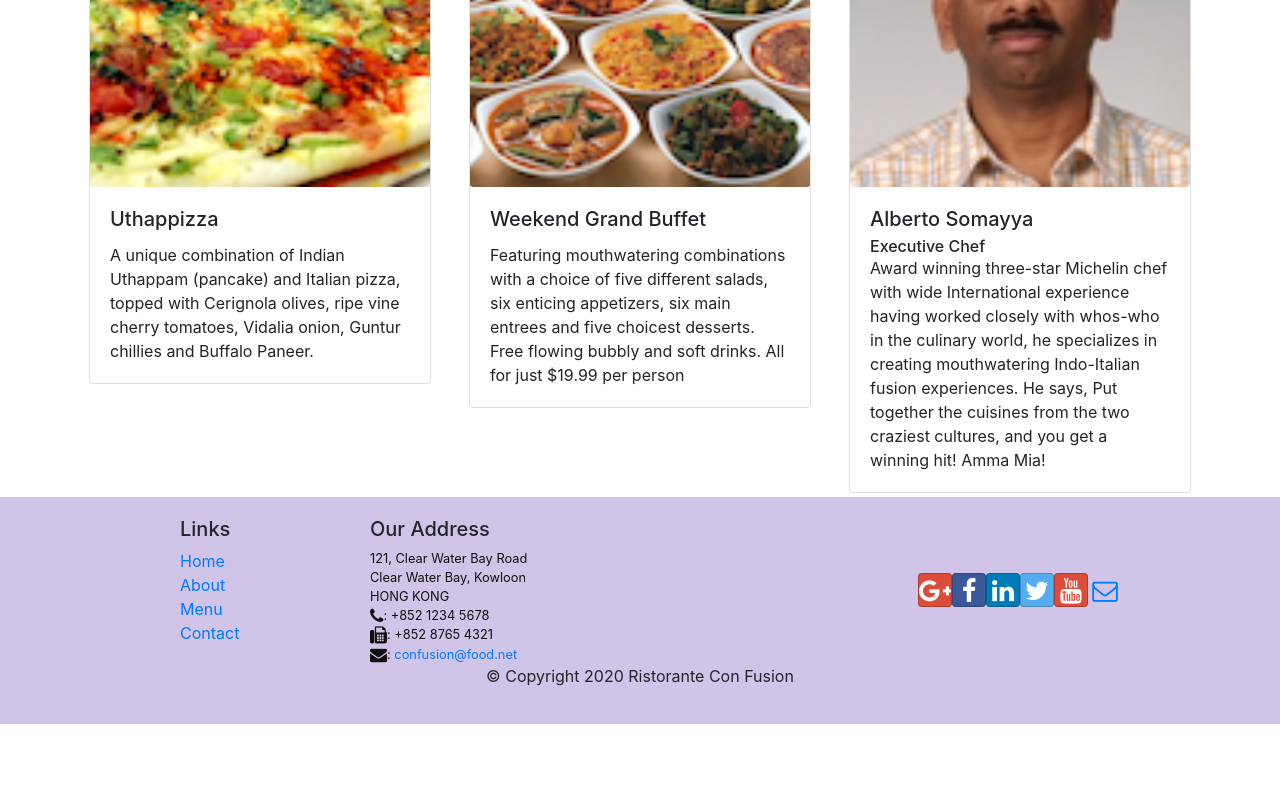
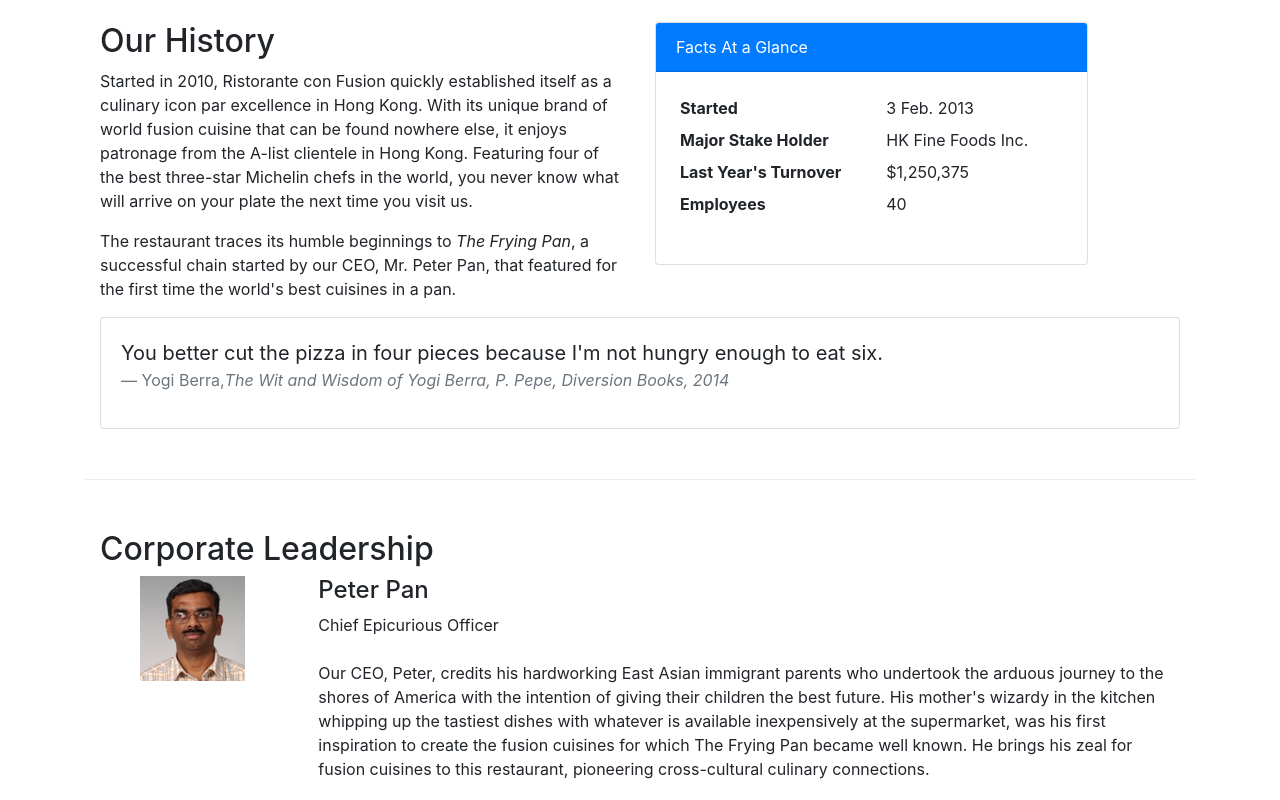
Before and after one commit to heet2201/React_Restaurant_App, a React (Create React App) app: page /aboutus in a window 1280 px wide. Before the commit this address led to /home. Shown: the part 500-1300 px from the top of the page. Before the commit the page ends 1224 px from the top, so only its background shows below. Built offline with nearby package versions, Linux system fonts and the light colour scheme.

Commit message:
Assign 2

```diff
--- /dev/null
+++ b/src/AboutUs.js
@@ -0,0 +1,72 @@
+import React from 'react';
+import { Breadcrumb, BreadcrumbItem, Card, CardBody, CardHeader, Media } from 'reactstrap';
+import { Link } from 'react-router-dom';
+import RenderLeader from './components/RenderLeaderComponenet';
+
+function About(props) {
+
+    return(
+        <div className="container">
+            <div className="row">
+                <Breadcrumb>
+                    <BreadcrumbItem><Link to="/home">Home</Link></BreadcrumbItem>
+                    <BreadcrumbItem active>About Us</BreadcrumbItem>
+                </Breadcrumb>
+                <div className="col-12">
+                    <h3>About Us</h3>
+                    <hr />
+                </div>
+            </div>
+            <div className="row row-content">
+                <div className="col-12 col-md-6">
+                    <h2>Our History</h2>
+                    <p>Started in 2010, Ristorante con Fusion quickly established itself as a culinary icon par excellence in Hong Kong. With its unique brand of world fusion cuisine that can be found nowhere else, it enjoys patronage from the A-list clientele in Hong Kong.  Featuring four of the best three-star Michelin chefs in the world, you never know what will arrive on your plate the next time you visit us.</p>
+                    <p>The restaurant traces its humble beginnings to <em>The Frying Pan</em>, a successful chain started by our CEO, Mr. Peter Pan, that featured for the first time the world's best cuisines in a pan.</p>
+                </div>
+                <div className="col-12 col-md-5">
+                    <Card>
+                        <CardHeader className="bg-primary text-white">Facts At a Glance</CardHeader>
+                        <CardBody>
+                            <dl className="row p-1">
+                                <dt className="col-6">Started</dt>
+                                <dd className="col-6">3 Feb. 2013</dd>
+                                <dt className="col-6">Major Stake Holder</dt>
+                                <dd className="col-6">HK Fine Foods Inc.</dd>
+                                <dt className="col-6">Last Year's Turnover</dt>
+                                <dd className="col-6">$1,250,375</dd>
+                                <dt className="col-6">Employees</dt>
+                                <dd className="col-6">40</dd>
+                            </dl>
+                        </CardBody>
+                    </Card>
+                </div>
+                <div className="col-12">
+                    <Card>
+                        <CardBody className="bg-faded">
+                            <blockquote className="blockquote">
+                                <p className="mb-0">You better cut the pizza in four pieces because
+                                    I'm not hungry enough to eat six.</p>
+                                <footer className="blockquote-footer">Yogi Berra,
+                                <cite title="Source Title">The Wit and Wisdom of Yogi Berra,
+                                    P. Pepe, Diversion Books, 2014</cite>
+                                </footer>
+                            </blockquote>
+                        </CardBody>
+                    </Card>
+                </div>
+            </div>
+            <div className="row row-content">
+                <div className="col-12">
+                    <h2>Corporate Leadership</h2>
+                </div>
+                <div className="col-12">
+                    <Media list>
+                        <RenderLeader leaders={props.leaders}/>
+                    </Media>
+                </div>
+            </div>
+        </div>
+    );
+}
+
+export default About;
--- a/src/components/MainComponent.js
+++ b/src/components/MainComponent.js
@@ -5,6 +5,7 @@ import Contact from './ContactComponent';
 import Header from './HeaderComponent';
 import Footer from './FooterComponent';
 import Home from './HomeComponent';
+import About from './../AboutUs';
 import './../App.css';
 import { DISHES } from './../shared/dishes';
 import { COMMENTS } from './../shared/comments';
@@ -70,6 +71,7 @@ class Main extends Component {
             <Route exact path="/menu" component={() => <Menu dishes={this.state.dishes} />} />
             <Route path="/menu/:dishId" component={DishWithId} />
             <Route exact path="/contactus" component={Contact} />
+            <Route path="/aboutus" component={() => <About leaders={this.state.leaders} />} />
             <Redirect to="/home" />
           </Switch>
           <Footer />
--- /dev/null
+++ b/src/components/RenderLeaderComponenet.js
@@ -0,0 +1,40 @@
+import React from 'react';
+import { Media } from 'reactstrap';
+
+function RenderLeader(props) {
+
+    const leaders = props.leaders.map((leader) => {
+        return (
+            <div>
+                <div className="row">
+                    <div className="col-2">
+                        <Media left href="#">
+                            <Media object src={leader.image} alt={leader.name} />
+                        </Media>
+                    </div>
+
+                    <div className="col">
+                        <Media body>
+                            <Media heading>
+                                {leader.name}
+                            </Media>
+                            {leader.designation}
+                            <br /><br />
+                            {leader.description}
+                        </Media>
+                    </div>
+                </div>
+
+                <br />
+            </div>
+        );
+    });
+
+    return (
+        <div>
+            {leaders}
+        </div>
+    );
+}
+
+export default RenderLeader;
```
